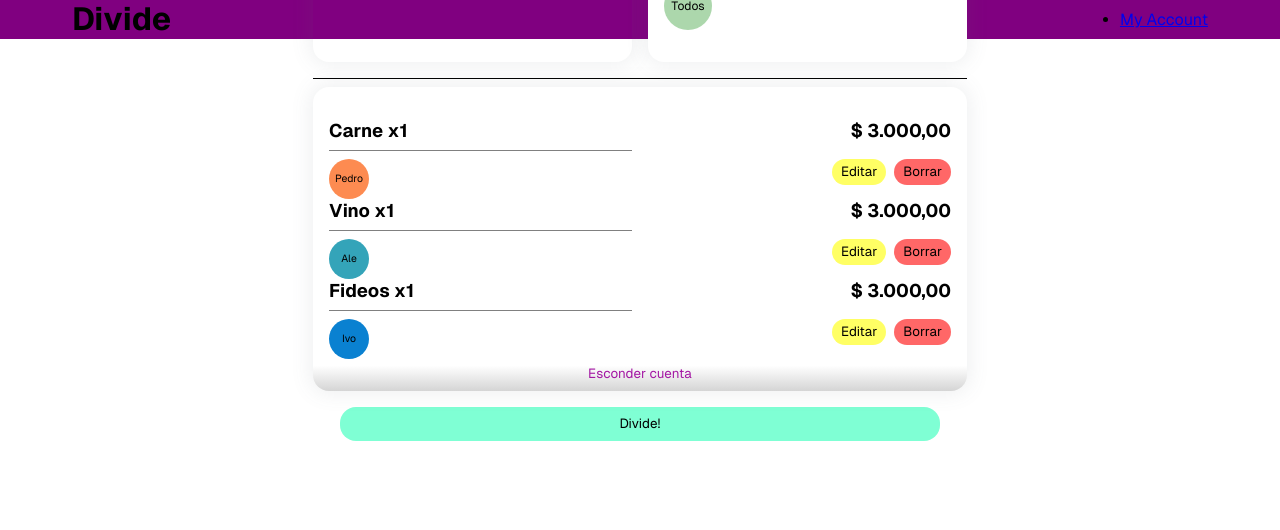
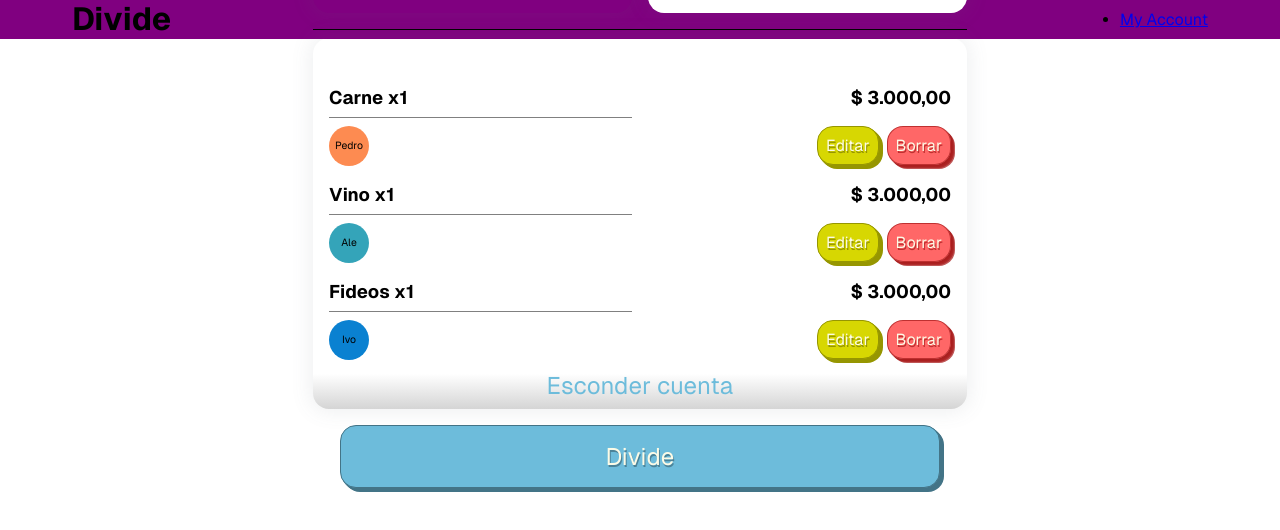
Before and after one commit to soype/divide, a Next.js app: page / in a window 1280 px wide. Shown: the top 530 px of the page. Built offline with nearby package versions, Linux system fonts and the light colour scheme.

Commit message:
Style buttons

```diff
--- a/src/components/Calculator/Bill/AddBillItem/AddBillItem.js
+++ b/src/components/Calculator/Bill/AddBillItem/AddBillItem.js
@@ -1,6 +1,6 @@
 import React, {useState, useEffect} from "react";
 
-import formatNumber from "@/lib/FormatNumber";
+import Button from "@/components/UI/Button/Button";
 
 import styles from "./AddBillItem.module.scss";
 
@@ -112,8 +112,7 @@ const AddBillItem = ({ members, addItem, editedItem }) => {
           <div className={`${styles.addBillItem__quantity} ${styles.addBillItem__field}`}>
             <p>x </p><input name="quantity" type="number" placeholder="0" value={quantity} onChange={quantityHandler} required />
           </div>
-
-          <button type="submit" className={styles.addBillItem__addButton}>Agregar</button>
+          <Button customClass={'small'} color={'green'}>Agregar</Button>
         </div>
       </div>
       {error && <p className={styles.error}>Por favor, completá todos los campos</p>}
--- a/src/components/Calculator/Bill/Bill.module.scss
+++ b/src/components/Calculator/Bill/Bill.module.scss
@@ -9,6 +9,9 @@
         .bill__container{
             .wrapper{
                 grid-template-rows: 0fr;
+            }
+            .inner{
+                padding: 0;
             }
         }
     }
@@ -23,7 +26,7 @@
         display: flex;
         flex-direction: column;
         box-shadow: 0 0 20px 3px hsla(212,7%,43%,.1);
-        padding: 2rem 1rem;
+        padding: 2rem 0rem;
         border-radius: 1rem;
         gap: 1rem;
         height: 100%;
@@ -35,6 +38,11 @@
         }
         .inner{
             overflow: hidden;
+            padding: 1rem 1rem;
+            transition: padding .5s;
+            display: flex;
+            flex-direction: column;
+            gap: 1rem;
         }
     }
 
@@ -57,13 +65,21 @@
         &__button{
             border: 1px solid transparent;
             background-color: transparent;
-            color: rgb(163, 22, 163);
+            color: #6dbcdb;
+            font-size: 1.5rem;
+            // text-shadow: 1px 2px #3a7b94;
             transition: color .3s;
+            transition: all .3;
             cursor: pointer;
             @media all and (min-width: 768px){
                 &:hover{
-                    color: rgb(128, 17, 128);
+                    color: #389bc2;
+                    // text-shadow: 1px 2px #3a7b94;
                 }
+            }
+
+            @media all and (max-width: 768px){
+                font-size: 1rem;
             }
         }
     }
--- a/src/components/Calculator/Bill/BillItem/BillItem.js
+++ b/src/components/Calculator/Bill/BillItem/BillItem.js
@@ -1,6 +1,8 @@
 import React, { useState, useEffect } from "react";
 
 import formatNumber from "@/lib/FormatNumber";
+
+import Button from "@/components/UI/Button/Button";
 
 import styles from "./BillItem.module.scss";
 
@@ -45,12 +47,8 @@ const BillItem = ({ id, name, quantity, price, members, party, removeItem, editI
         <div className={styles.billItem__container__right}>
           <div className={`${styles.billItem__price} ${styles.billItem__field}`}>$ {formatNumber(price * quantity)}</div>
           <div className={styles.billItem__buttons}>
-            <button className={styles.billItem__buttons__edit} pointer={id} onClick={editItemHandler}>
-              Editar
-            </button>
-            <button className={styles.billItem__buttons__delete} pointer={id} onClick={removeItemHandler}>
-              Borrar
-            </button>
+            <Button color={'yellow'} customClass={'small'} onClick={editItemHandler} pointer={id}>Editar</Button>
+            <Button color={'red'} customClass={'small'} onClick={removeItemHandler} pointer={id}>Borrar</Button>
           </div>
         </div>
       </div>
--- a/src/components/Calculator/Calculator.js
+++ b/src/components/Calculator/Calculator.js
@@ -6,6 +6,7 @@ import Party from "@/components/Calculator/Party/Party";
 import Bill from "@/components/Calculator/Bill/Bill";
 import AddBillItem from "./Bill/AddBillItem/AddBillItem";
 import Result from "./Result/Result";
+import Button from "../UI/Button/Button";
 
 import styles from "./Calculator.module.scss";
 
@@ -126,9 +127,9 @@ const Calculator = () => {
         <AddBillItem members={party} addItem={addItemHandler} editedItem={editedItem} />
       </div>
       <Bill party={party} items={items} removeItem={removeItemHandler} editItem={editItemHandler} hideBill={hideBill} showBill={showBillHandler} />
-      <button className={styles.calculator__button} onClick={showResultsHandler}>
-        Divide!
-      </button>
+      <div className={styles.calculator__button}>
+        <Button color={"blue"} customClass={"divide"} onClick={showResultsHandler}>Divide</Button>
+      </div>
       {showResults && <Result items={items} members={party} />}
     </div>
   );
--- a/src/components/Calculator/Calculator.module.scss
+++ b/src/components/Calculator/Calculator.module.scss
@@ -23,10 +23,6 @@
     &__button{
         margin: auto;
         max-width: 600px;
-        background-color: aquamarine;
         width: 100%;
-        border: 1px solid transparent;
-        border-radius: 1rem;
-        padding: .5rem 1rem;
     }
 }
--- a/src/components/Calculator/Party/PartyMember/PartyMember.js
+++ b/src/components/Calculator/Party/PartyMember/PartyMember.js
@@ -10,9 +10,9 @@ const PartyMember = ({id, name, color, removeHandler}) => {
     }
 
   return (
-    <button className={styles["party-member"]} onClick={removeMemberHandler} id={id} style={{backgroundColor:color}}>
+    <div className={styles["party-member"]} onClick={removeMemberHandler} id={id} style={{backgroundColor:color}}>
         <p>{name}</p>
-    </button>
+    </div>
   )
 }
 
--- /dev/null
+++ b/src/components/UI/Button/Button.js
@@ -0,0 +1,13 @@
+import React from 'react';
+
+import styles from './Button.module.scss'
+
+const Button = ({children, color, onClick, pointer, customClass }) => {
+  return (
+    <div className={styles.wrapper}>
+        <button className={`${styles.button} ${color && styles[color]} ${customClass && styles[customClass]}`} pointer={pointer} onClick={onClick}>{children}</button>
+    </div>
+  )
+}
+
+export default Button
--- /dev/null
+++ b/src/components/UI/Button/Button.module.scss
@@ -0,0 +1,85 @@
+.wrapper{
+    margin: auto;
+    &:hover{
+        // height: calc(100% - 1px);
+        // width: calc(100% - 1px);
+    }
+}
+.button {
+  display: inline-block;
+//   min-width: 180px;
+  padding: 1rem;
+  color: #fcfbe7;
+  font-size: 1.5rem;
+  text-align: center;
+  text-decoration: none;
+  positon: relative;
+  margin-bottom: 2px;
+  text-transform: capitalize;
+  border-radius: 1rem;
+  cursor: pointer;
+  border: none;
+  width: 100%;
+
+  &:active{
+    margin-top: 4px !important;
+    margin-left: 4px !important;
+    border: none !important;
+    box-shadow: none !important;
+  }
+
+  &:hover{
+    margin-top: 0px;
+    margin-left: 1px;
+  }
+}
+
+.small{
+    font-size: 1rem;
+    padding: .5rem;
+}
+
+.green{
+    background-color: rgba(95, 198, 99, 0.7);
+    box-shadow: 1px 1px 0 #3a823c, 2px 2px 0 #3a823c, 3px 3px 0 #3a823c, 4px 4px 0 #3a823c;
+    text-shadow: 1px 2px #3a823c;
+    border: 1px solid #3a823c;
+
+    &:hover{
+        box-shadow: 1px 1px 0 #3a823c, 2px 2px #3a823c;
+    }
+}
+
+.red{
+    background-color: rgba(255, 53, 53, 0.75);
+    box-shadow: 1px 1px 0 #aa1e1ebf, 2px 2px 0 #aa1e1ebf, 3px 3px 0 #aa1e1ebf, 4px 4px 0 #aa1e1ebf;
+    text-shadow: 1px 2px #aa1e1ebf;
+    border: 1px solid #aa1e1ebf;
+
+    &:hover{
+        box-shadow: 1px 1px 0 #aa1e1ebf, 2px 2px #aa1e1ebf;
+    }
+}
+
+.yellow{
+    background-color: #d7d702;
+    box-shadow: 1px 1px 0 #969601, 2px 2px 0 #969601, 3px 3px 0 #969601, 4px 4px 0 #969601;
+    text-shadow: 1px 2px #969601;
+    border: 1px solid #969601;
+
+    &:hover{
+        box-shadow: 1px 1px 0 #969601, 2px 2px #969601;
+    }
+}
+
+.blue {
+  background-color: #6dbcdb;
+  box-shadow: 1px 1px 0 #437487, 2px 2px 0 #437487, 3px 3px 0 #437487, 4px 4px 0 #437487;
+
+  text-shadow: 1px 2px rgba(67, 116, 135, 0.8);
+  border: 1px solid #437487;
+
+  &:hover {
+    box-shadow: 1px 1px 0 #437487, 2px 2px 0 #437487;
+  }
+}
```
